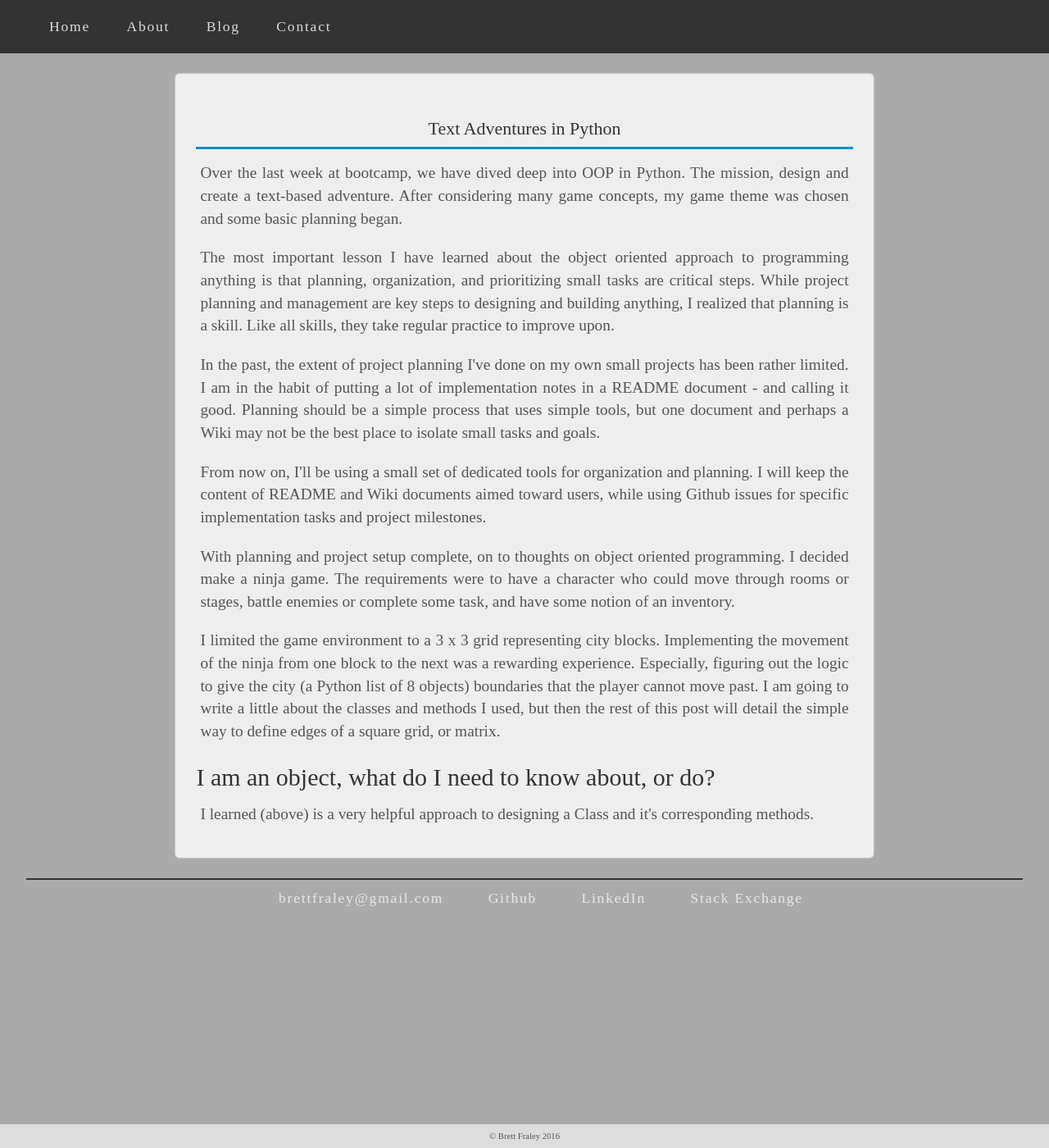
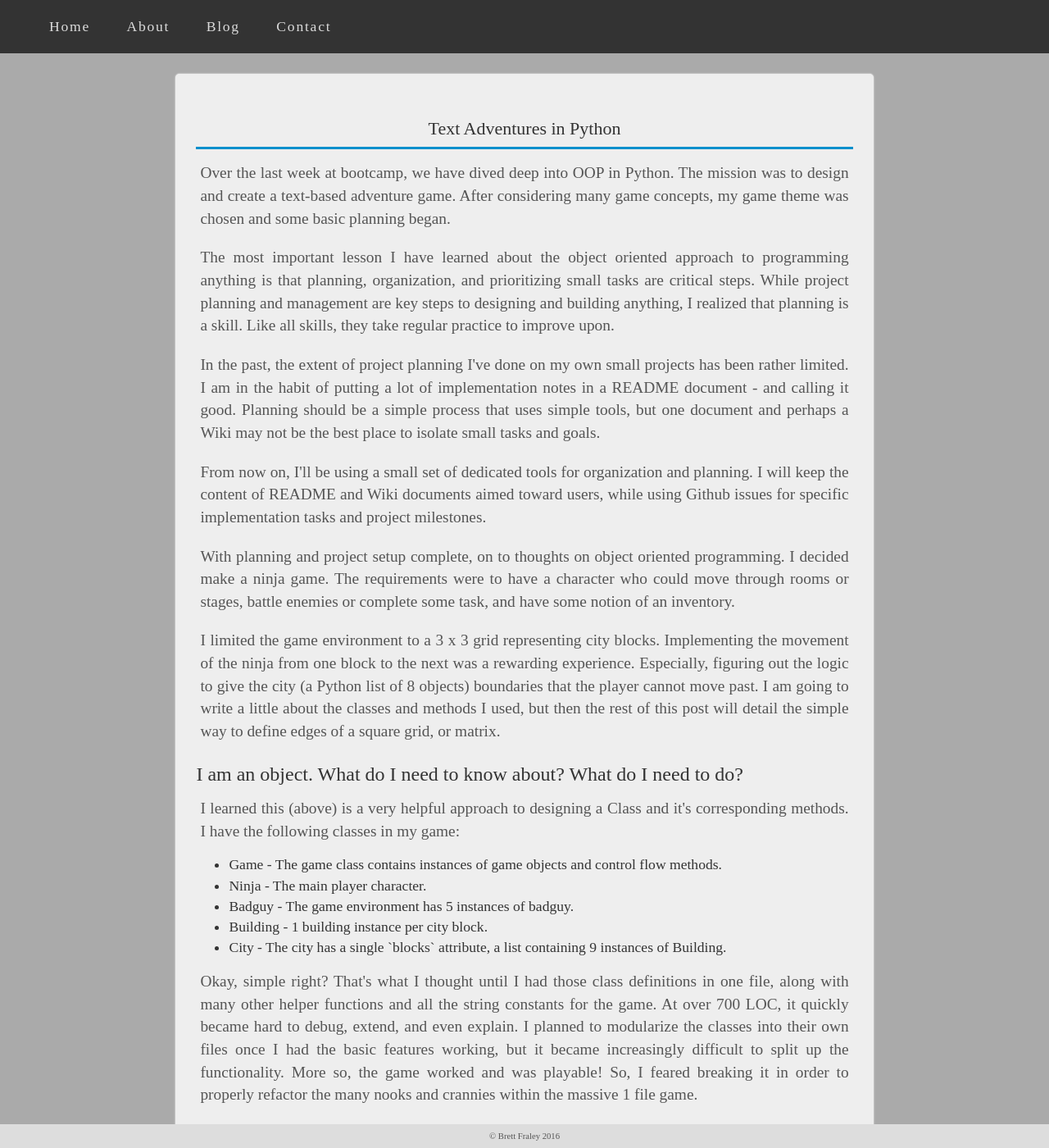
Before and after one commit to bFraley/bFraley.github.io, a Jekyll site: the page built from _posts/2016-09-9-textadventure.md, in a window 1280 px wide and 1400 px high. Shown: the whole window at 82% size. Built offline with Jekyll 4.4.1, drawn with Linux system fonts in a browser that asks for light colours; nearby versions of some CDN libraries; some web fonts are replaced; some of the changed text lies outside the part shown.

Commit message:
progress on week 3 post

```diff
--- a/_posts/2016-09-9-textadventure.md
+++ b/_posts/2016-09-9-textadventure.md
@@ -7,7 +7,7 @@ title: Text Adventures in Python
 <h1>Text Adventures in Python</h1>
 
 <p>Over the last week at bootcamp, we have dived deep into OOP in Python.
-The mission, design and create a text-based adventure. After considering many
+The mission was to design and create a text-based adventure game. After considering many
 game concepts, my game theme was chosen and some basic planning began.</p>
 
 <p>The most important lesson I have learned about the object oriented approach to programming
@@ -35,9 +35,31 @@ to give the city (a Python list of 8 objects) boundaries that the player cannot
 write a little about the classes and methods I used, but then the rest of this post will detail the simple
 way to define edges of a square grid, or matrix.</p>
 
-<h2>I am an object, what do I need to know about, or do?</h2>
+<h3>I am an object. What do I need to know about? What do I need to do?</h3>
 
-<p>I learned (above) is a very helpful approach to designing a Class and it's corresponding methods.</p>
+<p>I learned this (above) is a very helpful approach to designing a Class and it's corresponding methods.
+I have the following classes in my game:</p>
+
+<ul>
+  <li>Game - The game class contains instances of game objects and control flow methods.</li>
+  <li>Ninja - The main player character.</li>
+  <li>Badguy - The game environment has 5 instances of badguy.</li>
+  <li>Building - 1 building instance per city block.</li>
+  <li>City - The city has a single `blocks` attribute, a list containing 9 instances of Building.</li>
+</ul>
+
+<p>Okay, simple right? That's what I thought until I had those class definitions in one file, along with many
+other helper functions and all the string constants for the game. At over 700 LOC, it quickly became hard to debug,
+extend, and even explain. I planned to modularize the classes into their own files once I had the basic features working,
+but it became increasingly difficult to split up the functionality. More so, the game worked and was playable!
+So, I feared breaking it in order to properly refactor the many nooks and crannies within the massive 1 file game.
+</p>
+
+<p>Once I dove in and started placing each class definition in it's own file, I noticed other areas that could be separated as well.
+It took a few frustrating hours to get the game back running. Once the dust cleared, it was a huge relief. It was a very rewarding
+experience, but I won't ever write such a riddle again.</p>
+
+<h3>On to this map edge logic!</h3>
 
 
 </article>
--- a/blog.html
+++ b/blog.html
@@ -6,4 +6,5 @@ title: Blog
 {% for post in site.posts %}
 <h2><a href="{{ post.url }}">{{ post.title }}</a></h2>
 <p>{{ post.date | date: "%b %d, %Y" }}</p>
+<hr>
 {% endfor %}
--- a/styles.css
+++ b/styles.css
@@ -167,6 +167,7 @@ article p {
     color:#008fcc;
 }
 
+
 /* header gradient */
 header {
     background: #f6f8f9;
```
Also changed, not shown: 2 other files.
